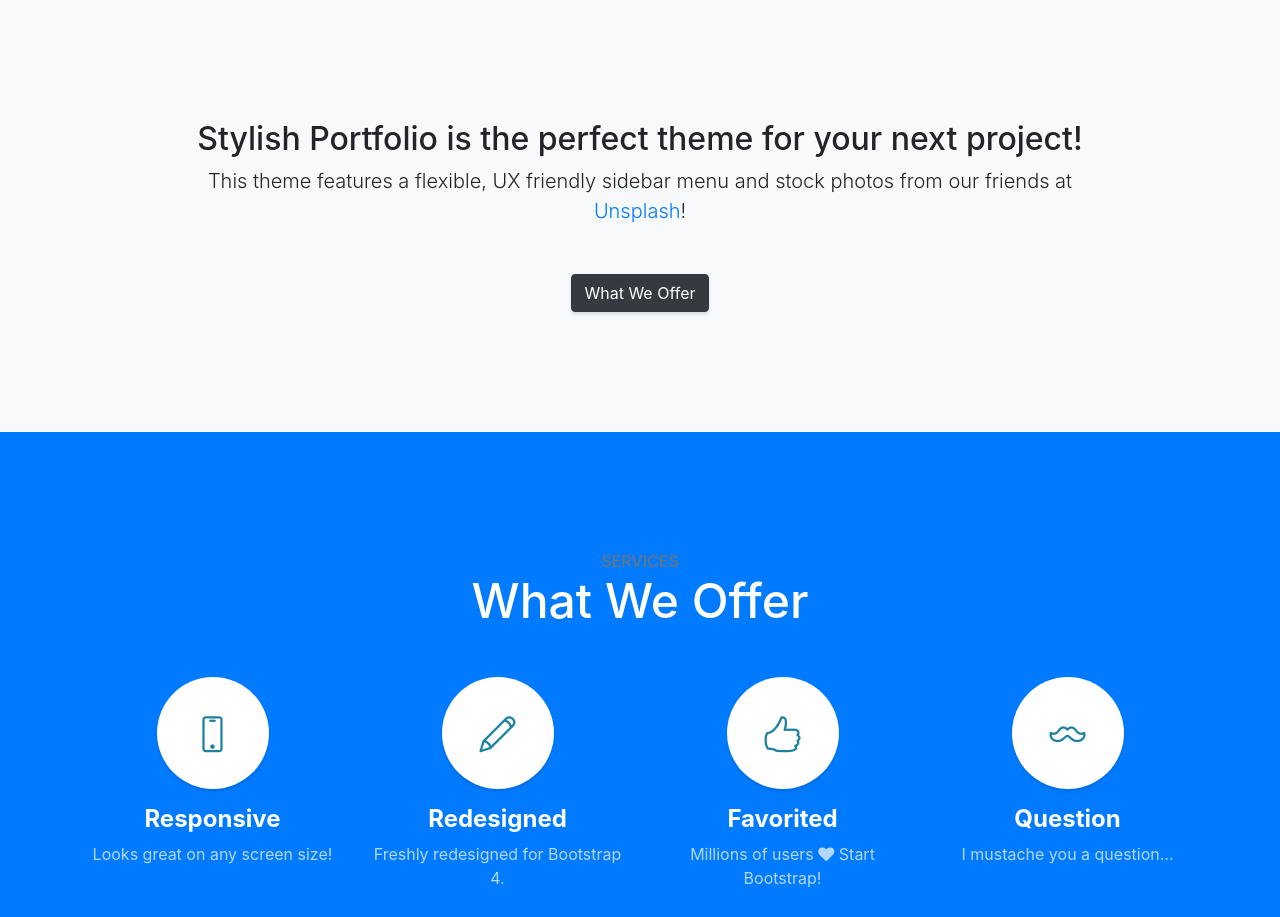
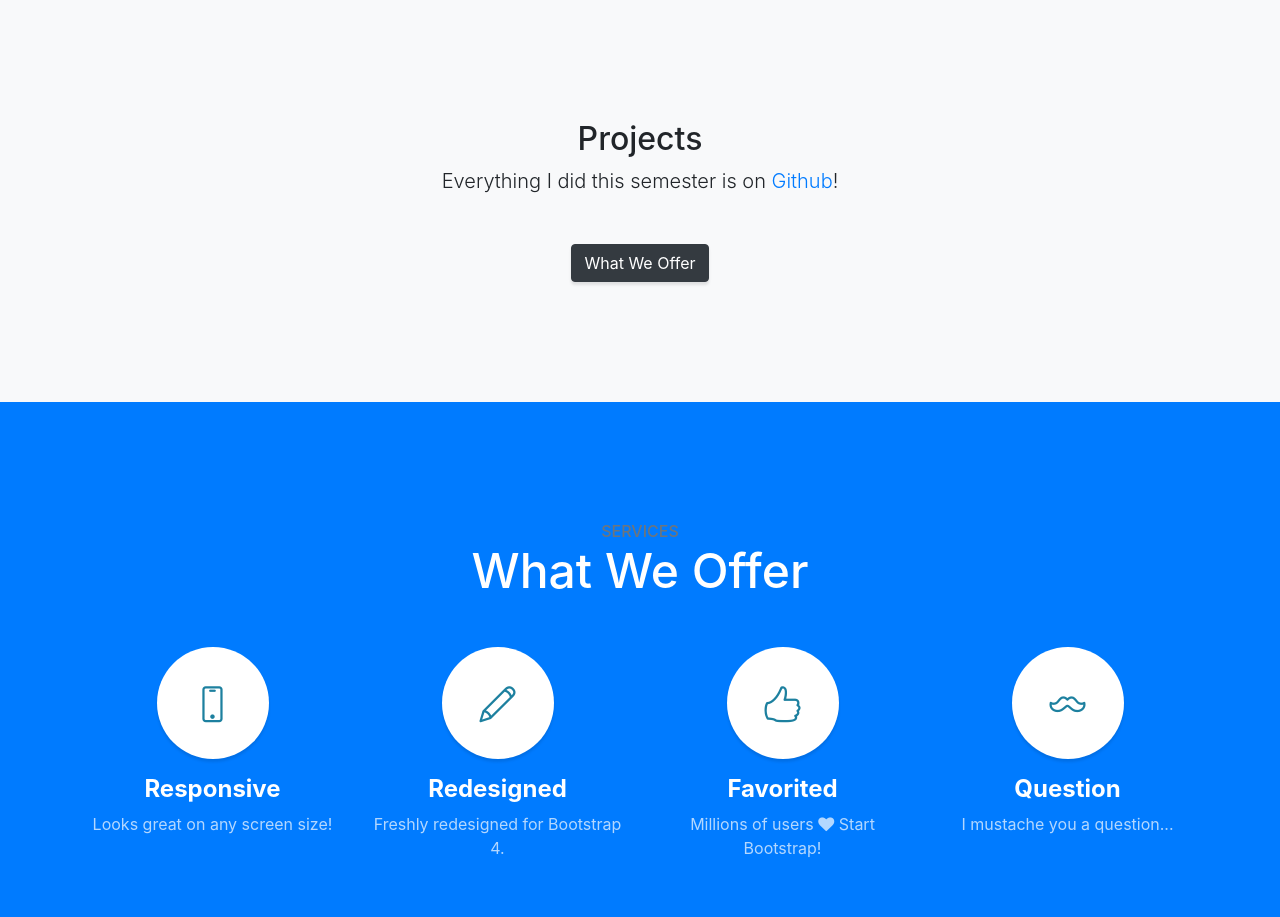
Before and after one commit to cgrad1/cgrad1.github.io, a website with bundled scripts: page index.html in a window 1280 px wide. Shown: the part 800-1717 px from the top of the page. Built offline with nearby package versions, Linux system fonts and the light colour scheme.

Commit message:
Update index.html

```diff
--- a/index.html
+++ b/index.html
@@ -68,9 +68,9 @@
       <div class="container text-center">
         <div class="row">
           <div class="col-lg-10 mx-auto">
-            <h2>Stylish Portfolio is the perfect theme for your next project!</h2>
-            <p class="lead mb-5">This theme features a flexible, UX friendly sidebar menu and stock photos from our friends at
-              <a href="https://unsplash.com/">Unsplash</a>!</p>
+            <h2>Projects</h2>
+            <p class="lead mb-5">Everything I did this semester is on
+              <a href="https://github.com/cgrad1?tab=repositories">Github</a>!</p>
             <a class="btn btn-dark btn-xl js-scroll-trigger" href="#services">What We Offer</a>
           </div>
         </div>
```
